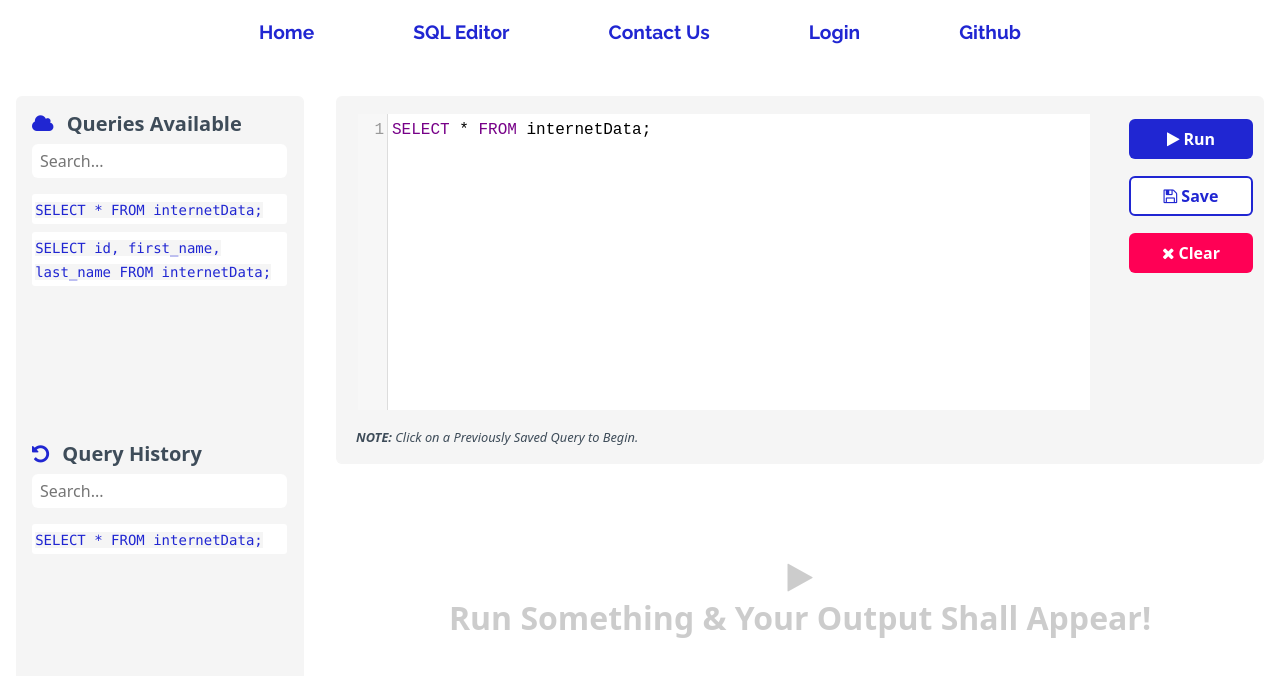
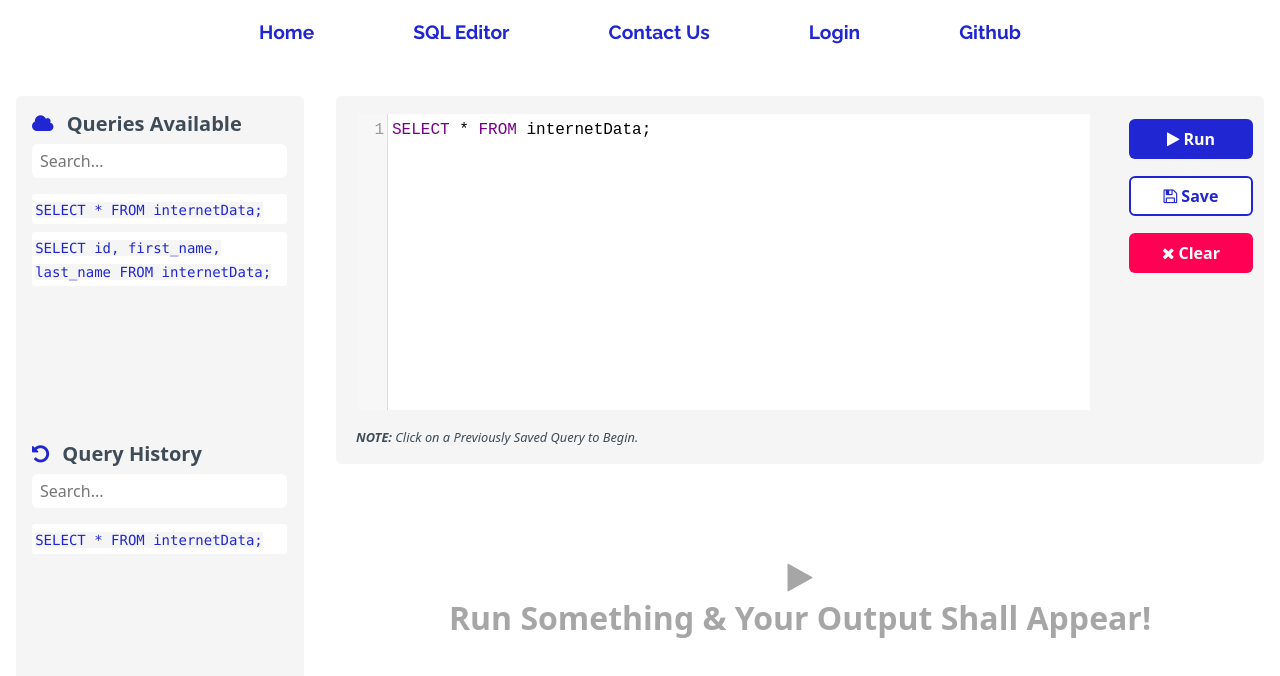
Before and after one commit to kirtiksingh/Atlan-Frontend-Task, a React (Create React App) app: page /editor in a window 1280 px wide. Shown: the top 676 px of the page. Built offline with nearby package versions, Linux system fonts and the light colour scheme.

Commit message:
Hot fixes

```diff
--- a/src/components/navbar/Navbar.js
+++ b/src/components/navbar/Navbar.js
@@ -67,7 +67,7 @@ const Navbar = ({ darkMode, toggleDarkMode }) => {
           <ul className={`nav-links`}>
             {links.map((link, index) => {
               return (
-                <li>
+                <li className='nav-link-original'>
                   <a
                     className='nav-link-original'
                     href={link.link}
--- a/src/pages/editor/Editor.css
+++ b/src/pages/editor/Editor.css
@@ -186,7 +186,7 @@ th {
   font-size: 2rem;
 }
 .placeholder-text {
-  color: rgba(0, 0, 0, 0.2);
+  color: rgba(0, 0, 0, 0.35);
   font-weight: 700;
   font-size: 2.5rem;
   flex-direction: column;
```
